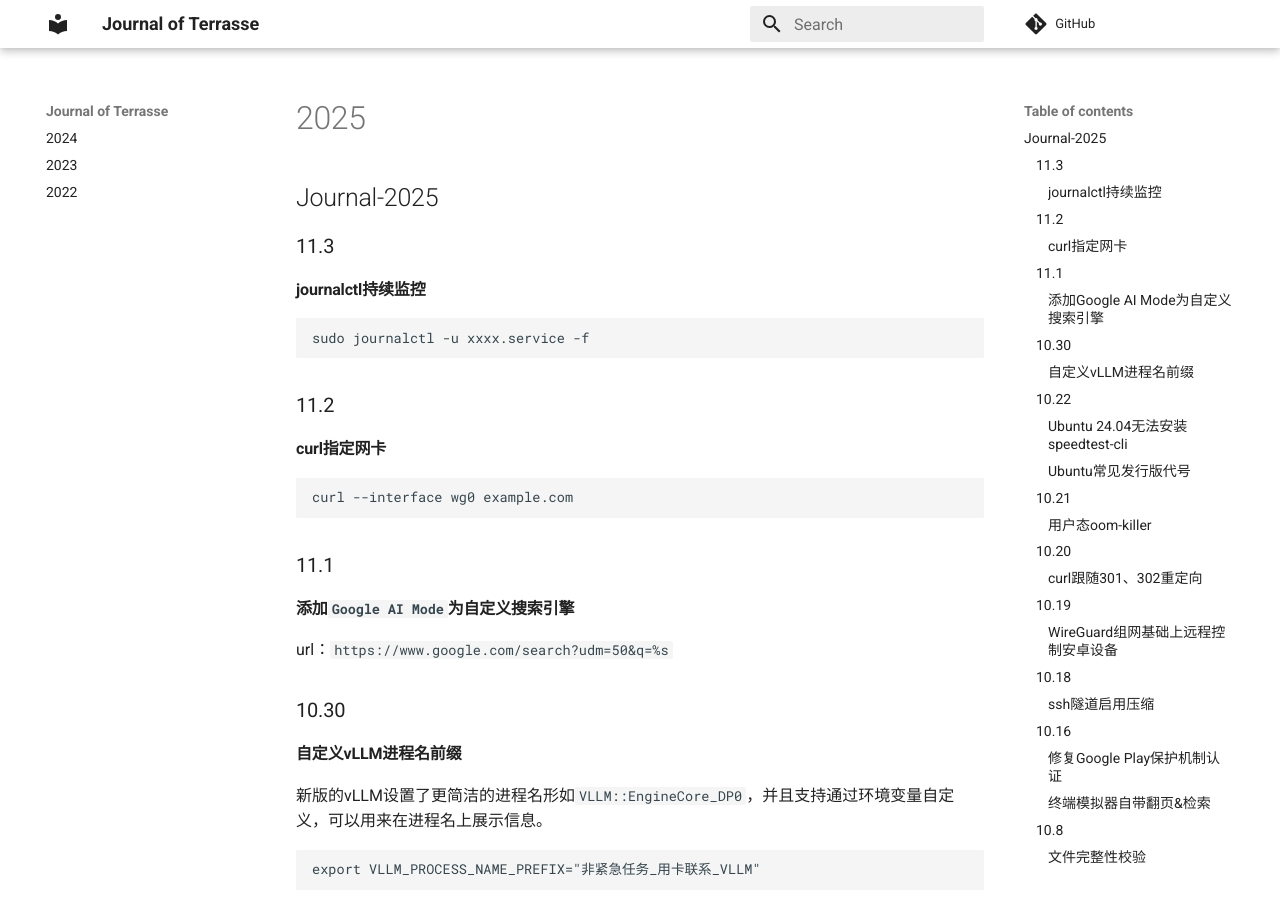
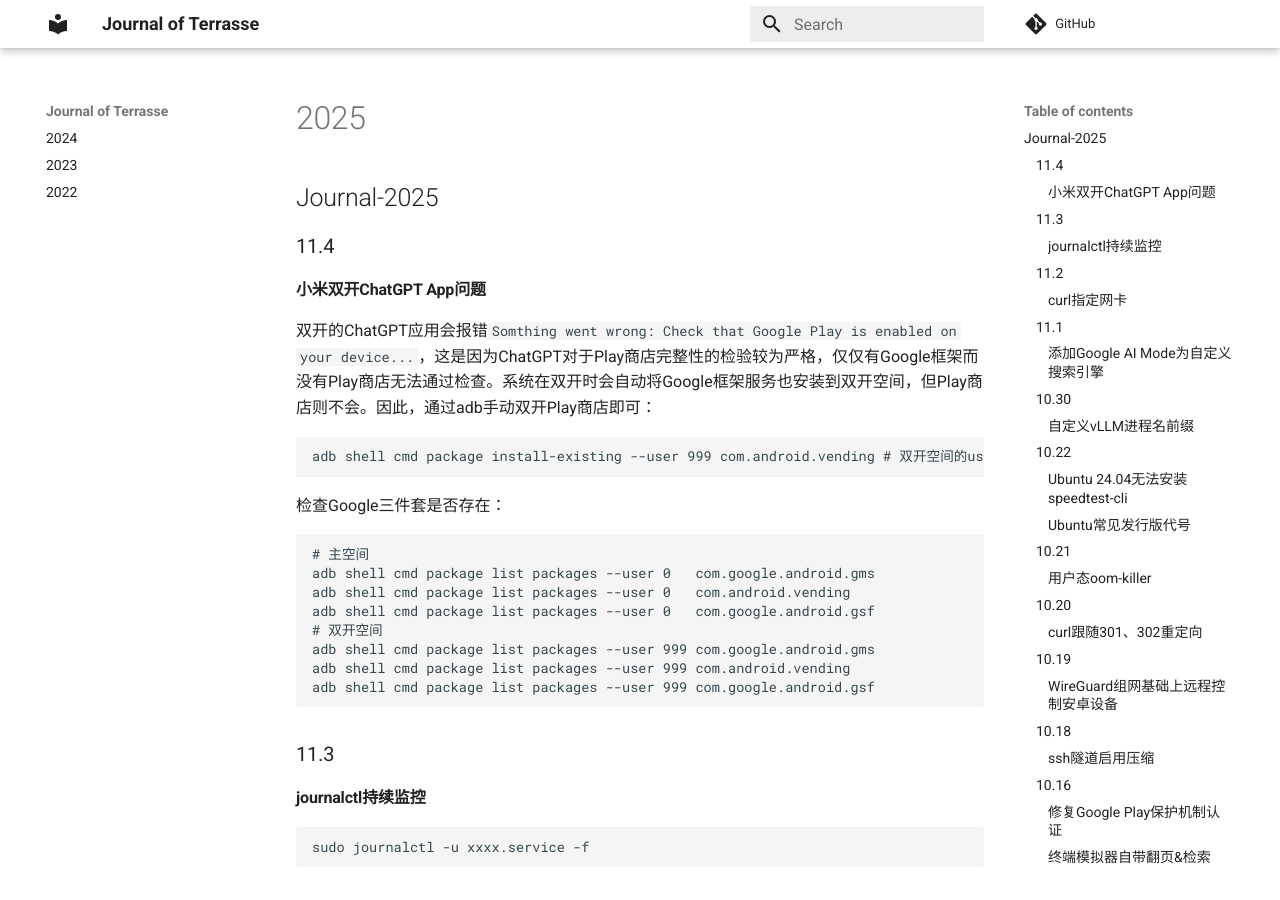
Before and after one commit to Jerry-Terrasse/journal, an MkDocs documentation site: the page built from docs/2025.md, in a window 1280 px wide and 900 px high. Built offline with MkDocs 1.6.1 and Material for MkDocs 9.7.7, drawn with Linux system fonts in a browser that asks for light colours; comment, search, counter and statistics services are not loaded.

Commit message:
update (Tue Nov  4 02:17:41 PM CST 2025)

````diff
--- a/docs/2025.md
+++ b/docs/2025.md
@@ -1,4 +1,27 @@
 ## Journal-2025
+
+### 11.4
+
+#### 小米双开ChatGPT App问题
+
+双开的ChatGPT应用会报错`Somthing went wrong: Check that Google Play is enabled on your device...`，这是因为ChatGPT对于Play商店完整性的检验较为严格，仅仅有Google框架而没有Play商店无法通过检查。系统在双开时会自动将Google框架服务也安装到双开空间，但Play商店则不会。因此，通过adb手动双开Play商店即可：
+
+```shell
+adb shell cmd package install-existing --user 999 com.android.vending # 双开空间的user id一般为999
+```
+
+检查Google三件套是否存在：
+
+```shell
+# 主空间
+adb shell cmd package list packages --user 0   com.google.android.gms
+adb shell cmd package list packages --user 0   com.android.vending
+adb shell cmd package list packages --user 0   com.google.android.gsf
+# 双开空间
+adb shell cmd package list packages --user 999 com.google.android.gms
+adb shell cmd package list packages --user 999 com.android.vending
+adb shell cmd package list packages --user 999 com.google.android.gsf
+```
 
 ### 11.3
 
````
